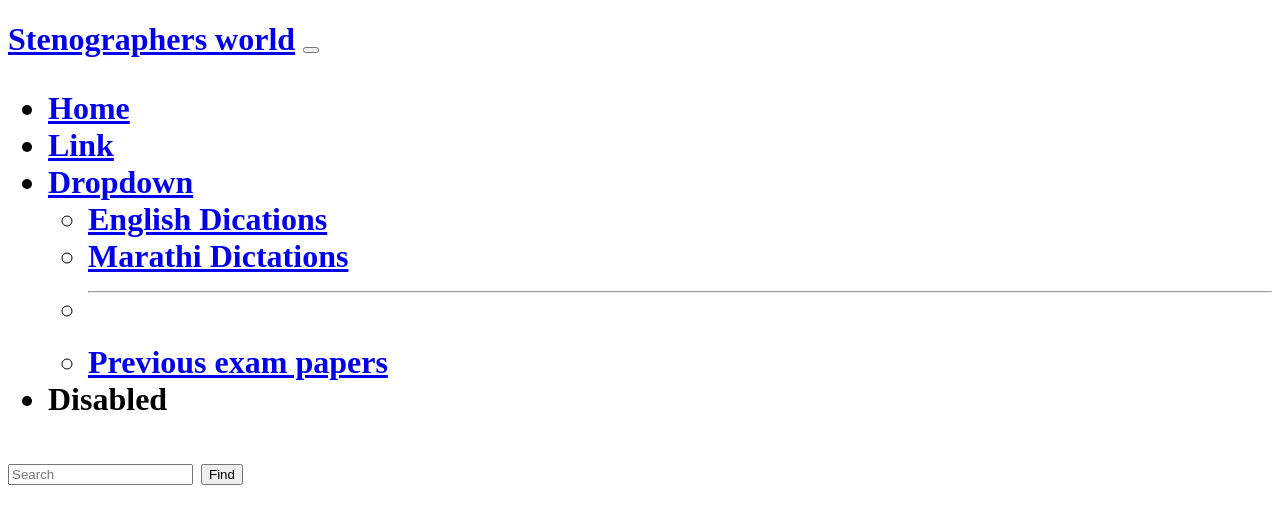
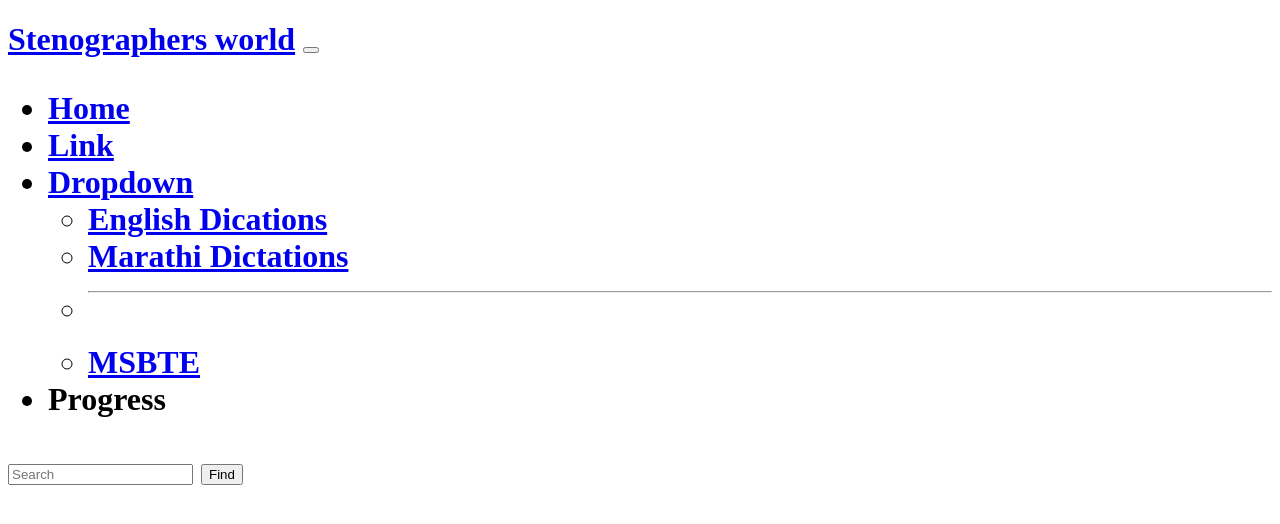
Before and after one commit to VaishakhB/sample-repository, a plain HTML site: page index.html in a window 1280 px wide. Drawn offline with Linux system fonts and the light colour scheme.

Commit message:
Changed in disble button

```diff
--- a/index.html
+++ b/index.html
@@ -28,11 +28,11 @@
                   <li><a class="dropdown-item" href="#">English Dications</a></li>
                   <li><a class="dropdown-item" href="#">Marathi Dictations</a></li>
                   <li><hr class="dropdown-divider"></li>
-                  <li><a class="dropdown-item" href="#">Previous exam papers</a></li>
+                  <li><a class="dropdown-item" href="#">MSBTE</a></li>
                 </ul>
               </li>
               <li class="nav-item">
-                <a class="nav-link disabled">Disabled</a>
+                <a class="nav-link disabled">Progress</a>
               </li>
             </ul>
             <form class="d-flex" role="search">
```
